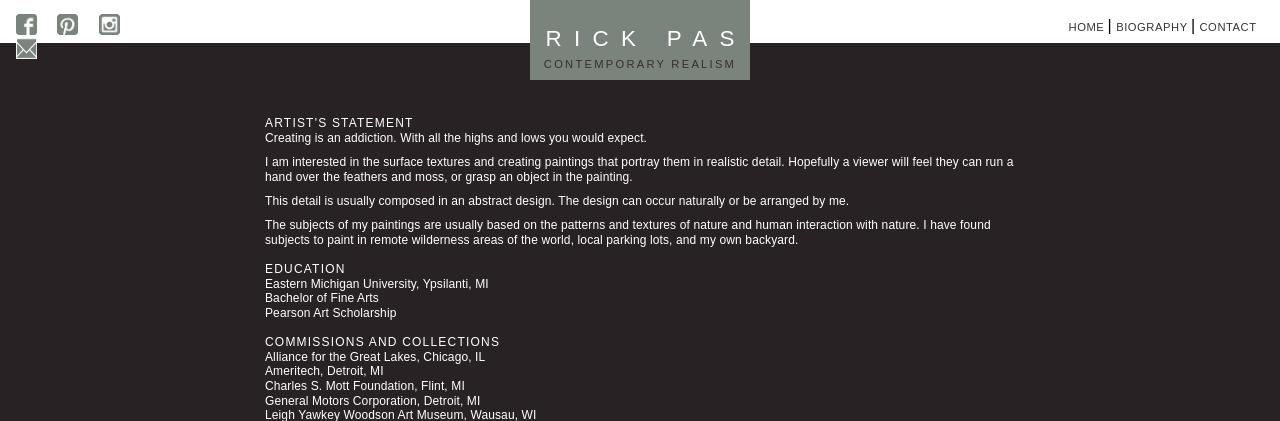
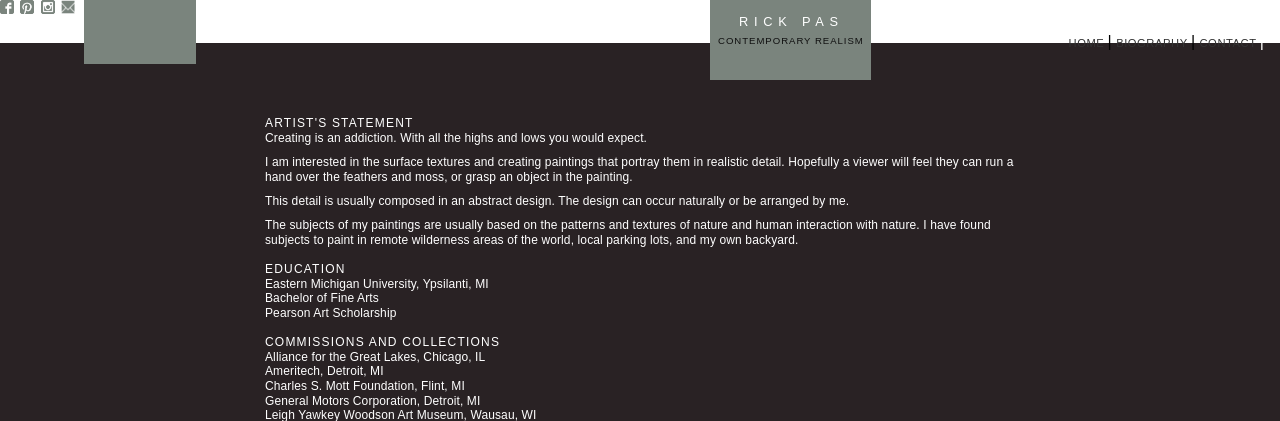
Before and after one commit to volutionMI/PAS, a PHP site: page /bio.php in a window 1280 px wide. Shown: the top 421 px of the page. Run offline with PHP 8.4, Linux system fonts and the light colour scheme; some libraries are stand-ins or nearby versions; some web fonts are replaced.

Commit message:
banner head

```diff
--- a/css/style.css
+++ b/css/style.css
@@ -342,17 +342,16 @@
 	position: absolute;
 	top: 80px;}
 
-
-#container-header {
-	 background-color: #7A847D;
+#masthead {
+	background-color: #7A847D;
     height: 5em;
     left: 50%;
     margin-left: -1.75em;
     position: fixed;
     top: 0;
-    width: 9em;
     z-index: 200;
 	}
+#container-header {width: 9em;}
 	#container-header a {text-decoration: none;}
 
 
@@ -455,6 +454,13 @@
 #statement p.indent, #ctact p.indent {margin-top:0;
 margin-bottom: .8em;}
 
+img.faceicon {
+    padding-right: .4em;
+    margin: 0;
+    width: 14px;
+    height: 14px;
+    float: left;
+}
 
 /********************************************
 	Fluid Media
@@ -767,13 +773,44 @@
 }
 	}
 
-	@media(min-width: 24em) {
+@media(min-width: 24em) {
+	#nav label {
+    background-position: right center;
+   }
 
-		#nav label {
-    background-position: right center;
-
+#container-header {
+    background-color: #7A847D;
+    height: 4em;
+    left: 7em;
+    margin-left: -1.75em;
+    position: fixed;
+    top: 0;
+    width: 7em;
+    z-index: 200;
+}
+#container-header h2 {
+    color: #FFF;
+    font-size: .8em;
+    font-weight: 100;
+    letter-spacing: 0.45em;
+    text-transform: uppercase;
+        line-height: 1;
+    margin-top: 1.25em;
+    text-align: center;
+    padding-left: .08em;
 }
 
+
+#container-header h1 {
+    color: #111;
+    font-size: 0.6em;
+    font-weight: 100;
+    letter-spacing: 0.1em;
+    padding-left: 0;
+    text-align: center;
+    text-transform: uppercase;
+    width: 12.5 em;
+}
 
 
 #faceIcon {
--- a/headerinside.php
+++ b/headerinside.php
@@ -36,18 +36,22 @@
 	<body lang="en">
 
 		<div id="container-header">
-			<a href="index.php"><header id="masthead" class="wrapper">
+			<a href="index.php">
+				<header id="masthead" class="wrapper">
 				<h2>Rick Pas</h2>
 
 				<h1>Contemporary Realism</h1>
-			</header></a>
+			</header>
+			</a>
 		</div>
 
-		<div id="container-nav"><div id="faceIcon">
-        	<a href="https://www.facebook.com/pages/Rick-Pas-Studio/316205728224?ref=hl." target="_blank"><img class="faceIcon" height="21" width="21" alt="facebook" src="img/facebook.png"></a>&emsp;
-			<a href="https://www.pinterest.com/rickpas/" target="_blank"><img class="faceIcon" height="21" width="21" alt="pinterest" src="img/pinterest.png"></a>&emsp;
-			<a href="https://www.instagram.com/?hl=en" target="_blank"><img class="faceIcon" height="21" width="21" alt="instagram" src="img/instagram.png"></a>&emsp;
-			<a href="mailto:rickpas@rickpas.com?subject=Inquiry from Website""><img class="email3" height="21" width="21" alt="email to rick" src="img/email.png"></a></div>
+		<div id="container-nav">
+			<div id="icon">
+        	<a href="https://www.facebook.com/pages/Rick-Pas-Studio/316205728224?ref=hl." target="_blank"><img class="faceicon" height="21" width="21" alt="facebook" src="img/facebook.png"></a>&emsp;
+			<a href="https://www.pinterest.com/rickpas/" target="_blank"><img class="faceicon" height="21" width="21" alt="pinterest" src="img/pinterest.png"></a>&emsp;
+			<a href="https://www.instagram.com/?hl=en" target="_blank"><img class="faceicon" height="21" width="21" alt="instagram" src="img/instagram.png"></a>&emsp;
+			<a href="mailto:rickpas@rickpas.com?subject=Inquiry from Website""><img class="faceicon" height="21" width="21" alt="email to rick" src="img/email.png"></a>
+		  </div>
 			<section id="nav" class="wrapper">
 
                   <!-- Checkbox Hack markup -->
```
Also changed, not shown: other parts of css/style.css (+55 -3 lines), header.php (+10 -10 lines), index.php (+4 -3 lines), 1 other file.
